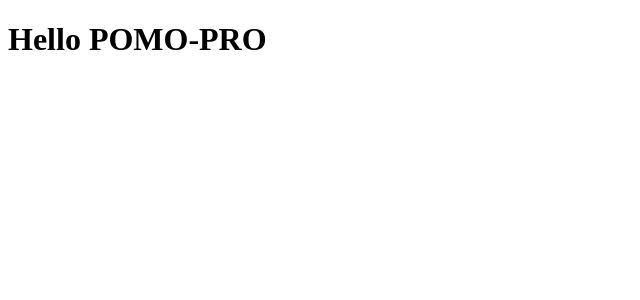
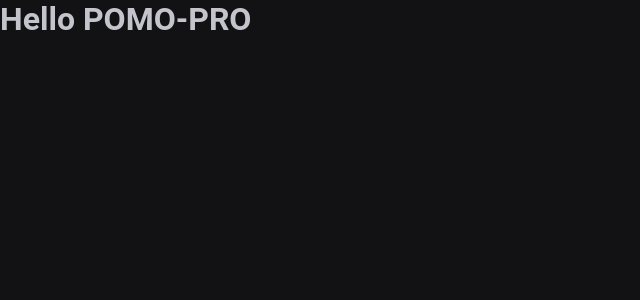
Before and after one commit to pedro-soares-nogueira/pomo-pro, a React (Vite) app: page / in a window 1280 px wide. Shown: the top 300 px of the page, without its empty margins (0-640 px from the left). Built offline with nearby package versions, Linux system fonts and the light colour scheme.

Commit message:
config:: styled-components + eslint

```diff
--- a/index.html
+++ b/index.html
@@ -2,6 +2,14 @@
 <html lang="en">
   <head>
     <meta charset="UTF-8" />
+
+    <link rel="preconnect" href="https://fonts.googleapis.com" />
+    <link rel="preconnect" href="https://fonts.gstatic.com" crossorigin />
+    <link
+      href="https://fonts.googleapis.com/css2?family=Poppins:wght@200;300;400;500;600;700;800;900&display=swap"
+      rel="stylesheet"
+    />
+
     <link rel="icon" type="image/svg+xml" href="/vite.svg" />
     <meta name="viewport" content="width=device-width, initial-scale=1.0" />
     <title>PomoPro | Dev - Pedro Soares</title>
--- a/src/main.tsx
+++ b/src/main.tsx
@@ -1,9 +1,15 @@
-import React from "react"
-import ReactDOM from "react-dom/client"
-import App from "./App"
+import React from 'react'
+import ReactDOM from 'react-dom/client'
+import { ThemeProvider } from 'styled-components'
+import App from './App'
+import { GlobalStyle } from './styles/global'
+import { defaultTheme } from './styles/themes/default'
 
-ReactDOM.createRoot(document.getElementById("root") as HTMLElement).render(
+ReactDOM.createRoot(document.getElementById('root') as HTMLElement).render(
   <React.StrictMode>
-    <App />
-  </React.StrictMode>
+    <ThemeProvider theme={defaultTheme}>
+      <App />
+      <GlobalStyle />
+    </ThemeProvider>
+  </React.StrictMode>,
 )
--- /dev/null
+++ b/src/styles/global.ts
@@ -0,0 +1,19 @@
+import { createGlobalStyle } from 'styled-components'
+
+export const GlobalStyle = createGlobalStyle`
+  * {
+    margin: 0;
+    padding: 0;
+    box-sizing: border-box;
+  }
+  body {
+    background: ${(props) => props.theme['gray-900']};
+    color: ${(props) => props.theme['gray-300']};
+  }
+
+   body, input, textarea, button {
+    font-family: 'Roboto', sans-serif;
+    font-weight: 400;
+    font-size: 1rem;
+  }
+`
--- /dev/null
+++ b/src/styles/themes/default.ts
@@ -0,0 +1,21 @@
+export const defaultTheme = {
+  white: '#FFF',
+
+  'gray-100': '#E1E1E6',
+  'gray-300': '#C4C4CC',
+  'gray-400': '#8D8D99',
+  'gray-500': '#7C7C8A',
+  'gray-600': '#323238',
+  'gray-700': '#29292E',
+  'gray-800': '#202024',
+  'gray-900': '#121214',
+
+  'green-300': '#00B37E',
+  'green-500': '#00875F',
+  'green-700': '#015F43',
+
+  'red-500': '#AB222E',
+  'red-700': '#7A1921',
+
+  'yellow-500': '#FBA94C',
+}
```
Also changed, not shown: package.json (+5 -2 lines), src/@types/styles.d.ts (added, +8 -0 lines), .eslintrc.json (added), 2 other files (tests, documents, lock files or other folders).
